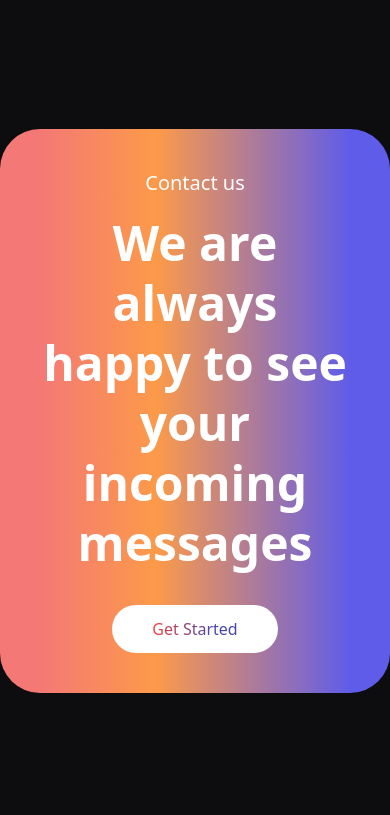
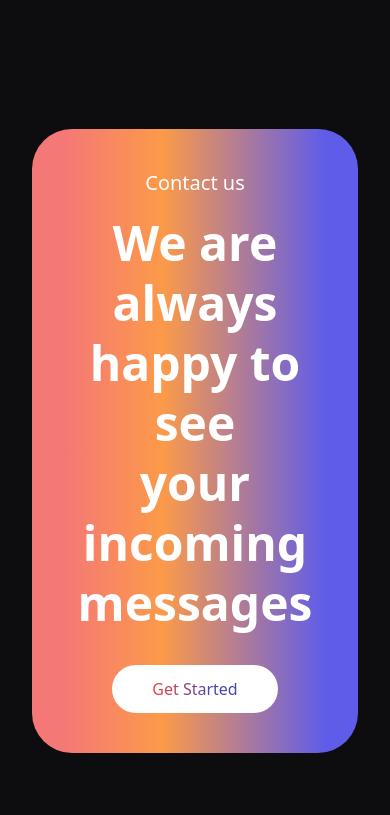
Before and after one commit to benjamin-aubron/Front-end-Training, a plain HTML site: page cryptohype.html in a window 390 px wide. Shown: the part 7170-7985 px from the top of the page. Drawn offline with nearby package versions, Linux system fonts and the light colour scheme.

Commit message:
last section - responsiv done

```diff
--- a/cryptohype.html
+++ b/cryptohype.html
@@ -335,7 +335,7 @@
     </div>
   </section>
 
-  <section class="mt-32 bg-gradient-to-r from-[#f47876] from-10% via-[#fc9a49] via-30% via-[#f54c3c] via-40% to-[#5f5ce9] to-90% rounded-[40px] p-10">
+  <section class="mt-32 bg-gradient-to-r from-[#f47876] from-10% via-[#fc9a49] via-30% via-[#f54c3c] via-40% to-[#5f5ce9] to-90% rounded-[40px] p-10 mx-8 md:mx-0">
     <div class="text-center text-xl font-medium pb-4">Contact us</div>
     <div class="text-center text-5xl font-bold leading-tight pb-8">We are always happy to see <br>your incoming messages</div>
     <button class="flex bg-white w-fit px-10 py-3 rounded-full mx-auto group hover:bg-gray-100 hover:text-black hover:shadow-lg">
```
